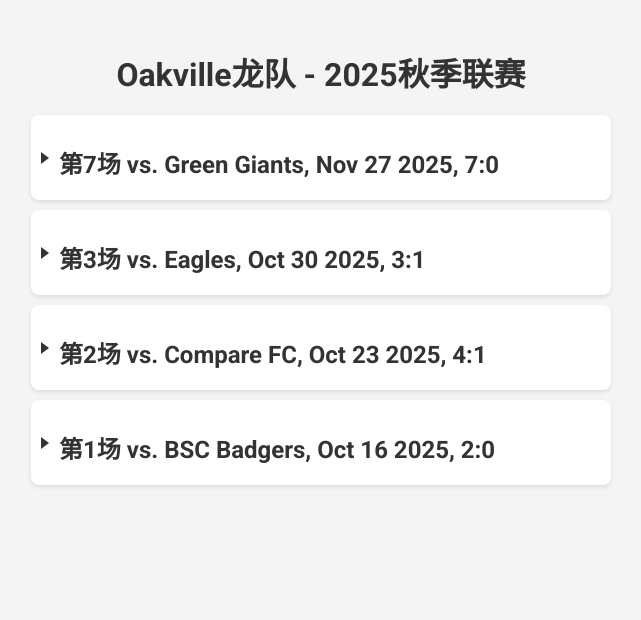
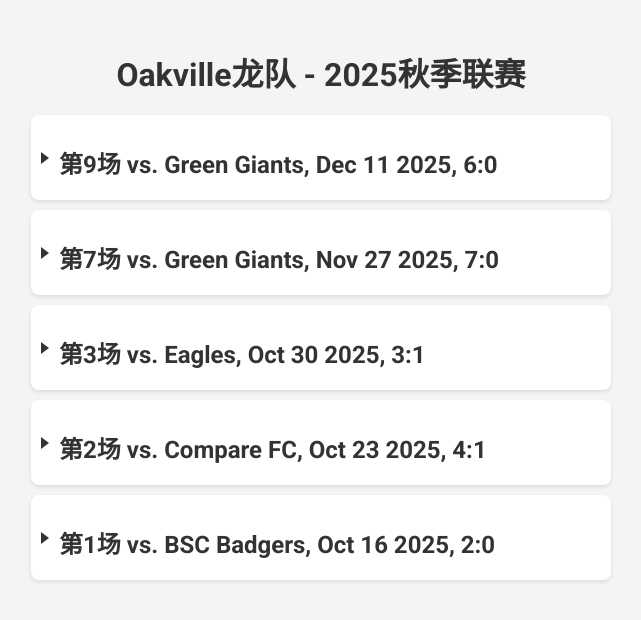
Before and after one commit to yili-gat/oakville-dragons, a plain HTML site: page frontend/season.html in a window 1280 px wide. Shown: the whole page, without its empty margins (319-960 px from the left). Drawn offline with Linux system fonts and the light colour scheme.

Commit message:
Adjust a clip time for game 7; add game 9.

```diff
--- a/frontend/season.html
+++ b/frontend/season.html
@@ -180,13 +180,48 @@
         // 在这里定义所有视频片段
         const games = [
             {
+                gameInfo: "第9场 vs. Green Giants, Dec 11 2025, 6:0",
+                clips: [
+                    {
+                        title: '2:0',
+                        videoId: 'jZOPy_M7rjs',
+                        startTime: 525,
+                        endTime: 540
+                    },
+                    {
+                        title: '3:0',
+                        videoId: 'jZOPy_M7rjs',
+                        startTime: 1510,
+                        endTime: 1533
+                    },
+                    {
+                        title: '4:0',
+                        videoId: 'n-vTNHUfCa4',
+                        startTime: 538,
+                        endTime: 555
+                    },
+                    {
+                        title: '5:0',
+                        videoId: 'n-vTNHUfCa4',
+                        startTime: 625,
+                        endTime: 640
+                    },
+                    {
+                        title: '6:0',
+                        videoId: 'n-vTNHUfCa4',
+                        startTime: 945,
+                        endTime: 967
+                    }
+                ]
+            },
+            {
                 gameInfo: "第7场 vs. Green Giants, Nov 27 2025, 7:0",
                 clips: [
                     {
                         title: '1:0',
                         videoId: 'NxS9oLAqiy4',
                         startTime: 1123,
-                        endTime: 1140
+                        endTime: 1138
                     },
                     {
                         title: '2:0',
```
